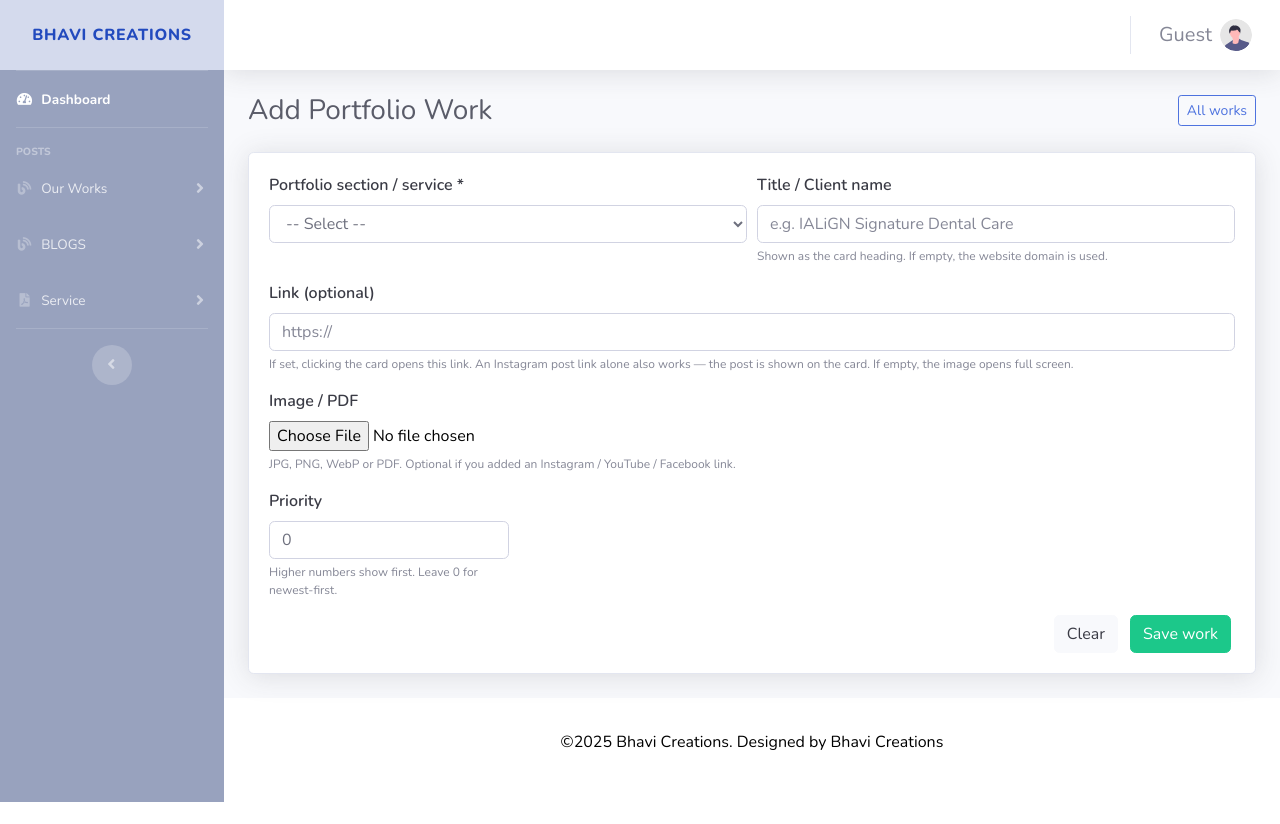
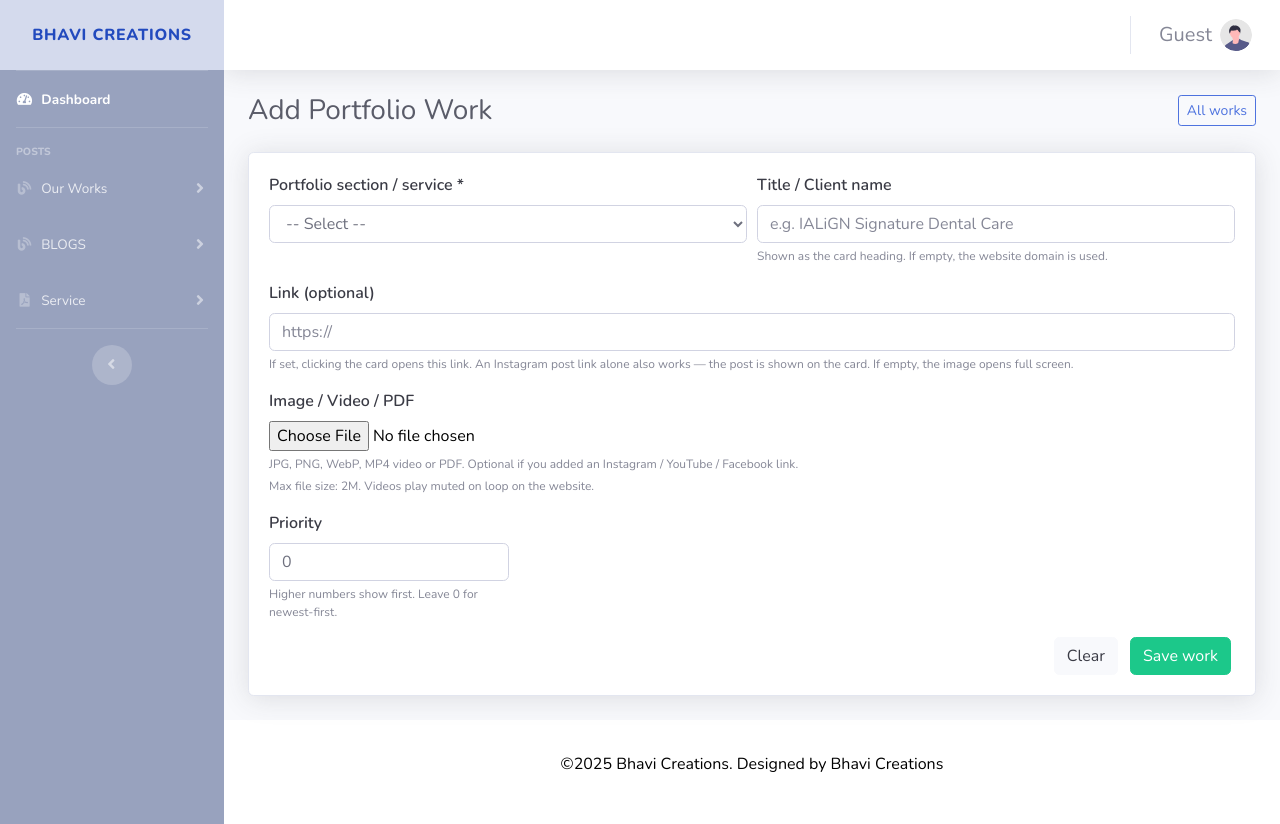
Before and after one commit to bhavi-creations/bhavinewwebisite-single, a PHP site: page /admin/public/work_images.php in a window 1280 px wide. Before the commit the page ends 802 px from the top, so only its background shows below. Run offline with PHP 8.4, Linux system fonts and the light colour scheme.

Commit message:
links to show the poster are videos

```diff
--- a/admin/public/works_form_fields.php
+++ b/admin/public/works_form_fields.php
@@ -67,8 +67,9 @@ $isEdit = !empty($work['id']);
                 </div>
             </div>
         <?php endif; ?>
-        <input type="file" class="form-control-file" name="media_file" id="mediaFile" accept="image/*,video/mp4,video/webm,video/quicktime,.pdf">
+        <input type="file" class="form-control-file" name="media_file" id="mediaFile" accept="image/*,video/*,.mp4,.mov,.m4v,.webm,.pdf">
         <div class="hint" id="mediaFileHint">Image, video (MP4/WebM) or PDF.</div>
+        <div class="hint">Max file size: <?= htmlspecialchars(ini_get('upload_max_filesize')) ?>. Videos play muted on loop on the website.</div>
     </div>
 
     <!-- Website + gallery + reel: tags & description -->
@@ -127,14 +128,14 @@ $isEdit = !empty($work['id']);
     var info = document.getElementById('pfLinkInfo');
     var file = document.getElementById('mediaFile');
     var copy = {
-        website: { link: 'Website URL *', linkHint: '"View project" opens this link.', file: 'Website screenshot (optional)', fileHint: 'Leave empty to show the website automatically from the URL. Or upload a full-page screenshot (it scrolls on hover).',
+        website: { link: 'Website URL *', linkHint: '"View project" opens this link.', file: 'Screenshot / video (optional)', fileHint: 'Image or video (MP4). For Website: leave empty to show the site automatically from the URL, or upload a full-page screenshot (it scrolls on hover).',
                    desc: 'One line on what was built', descHint: 'e.g. Appointment booking, treatments pages.' },
-        seo:     { link: 'Project link (optional)', linkHint: 'Optional — client website or Google Maps profile.', file: 'Search Console / GMB screenshot', fileHint: 'Graph or insights screenshot.',
+        seo:     { link: 'Project link (optional)', linkHint: 'Optional — client website or Google Maps profile.', file: 'Screenshot / video', fileHint: 'Search Console / GMB screenshot, or a screen-recording video (MP4).',
                    stats: 'Results (e.g. +120% / Organic traffic, +45 / GMB calls per month)', s1: 'Organic traffic', s2: 'GMB calls / month' },
         reel:    { link: 'Instagram / YouTube / Facebook link', linkHint: 'Paste the reel/video link. Clicking the card opens it on that platform.', file: 'Video file (MP4) — optional',
                    fileHint: 'Upload the MP4 for guaranteed autoplay + loop (needed for Instagram — Instagram does not allow autoplay embeds). YouTube, Facebook & Vimeo links autoplay without a file.',
                    desc: 'Client · Service', descHint: 'e.g. IALiGN Dental · Shoot + edit', stats: 'Views & reach (optional)', s1: 'Views', s2: 'Reach' },
-        gallery: { link: 'Link (optional)', linkHint: 'If set, clicking the card opens this link. An Instagram post link alone also works — the post is shown on the card. If empty, the image opens full screen.', file: 'Image / PDF', fileHint: 'JPG, PNG, WebP or PDF. Optional if you added an Instagram / YouTube / Facebook link.',
+        gallery: { link: 'Link (optional)', linkHint: 'If set, clicking the card opens this link. An Instagram post link alone also works — the post is shown on the card. If empty, the image opens full screen.', file: 'Image / Video / PDF', fileHint: 'JPG, PNG, WebP, MP4 video or PDF. Optional if you added an Instagram / YouTube / Facebook link.',
                    desc: 'Subtitle', descHint: 'e.g. Social media post, Hiring ad – Field sales, Festival greeting.' }
     };
     function layout() { var o = type.options[type.selectedIndex]; return (o && o.dataset.layout) || 'gallery'; }
@@ -180,6 +181,18 @@ $isEdit = !empty($work['id']);
         if (!hasFile && !link.value.trim()) {
             e.preventDefault();
             alert('Please upload a file or add a link.');
+            return;
+        }
+        // Stop before uploading a file bigger than the server allows.
+        var maxBytes = <?= (function () {
+            $v = trim((string) ini_get('upload_max_filesize'));
+            $n = (float) $v;
+            $u = strtolower(substr($v, -1));
+            return (int) ($u === 'g' ? $n * 1073741824 : ($u === 'm' ? $n * 1048576 : ($u === 'k' ? $n * 1024 : $n)));
+        })() ?>;
+        if (file.files.length && maxBytes > 0 && file.files[0].size > maxBytes) {
+            e.preventDefault();
+            alert('This file is ' + (file.files[0].size / 1048576).toFixed(1) + ' MB. The maximum is <?= htmlspecialchars(ini_get('upload_max_filesize')) ?>. Please compress the video and try again.');
         }
     });
 })();
--- a/our_works.css
+++ b/our_works.css
@@ -287,7 +287,7 @@ body.our-works-body { background: var(--pf-bg) !important; }
     border-radius: 10px;
     overflow: hidden;
 }
-.pf-seo__shot img { display: block; width: 100%; height: 140px; object-fit: cover; object-position: top; }
+.pf-seo__shot img, .pf-seo__shot video { display: block; width: 100%; height: 140px; object-fit: cover; object-position: top; }
 .pf-seo--dark { background: var(--pf-blue-800); border-color: var(--pf-blue-800); color: #fff; }
 .pf-seo--dark .pf-seo__kw,
 .pf-seo--dark .pf-seo__stats small,
--- a/our_works.php
+++ b/our_works.php
@@ -138,6 +138,8 @@ function render_seo_card(array $item, string $base, bool $hidden, bool $featured
         <?php endif; ?>
         <?php if ($img && pf_file_kind($img) === 'image'): ?>
             <a class="pf-seo__shot" href="<?= pf_e($img) ?>" data-lightbox><img src="<?= pf_e($img) ?>" alt="Ranking report" loading="lazy"></a>
+        <?php elseif ($img && pf_file_kind($img) === 'video'): ?>
+            <div class="pf-seo__shot"><video data-src="<?= pf_e($img) ?>" muted loop playsinline preload="none" class="pf-autoplay"></video></div>
         <?php endif; ?>
         <?php if ($link !== ''): ?><a class="pf-link" href="<?= pf_e($link) ?>" target="_blank" rel="noopener">View project <span aria-hidden="true">→</span></a><?php endif; ?>
     </article>
```
